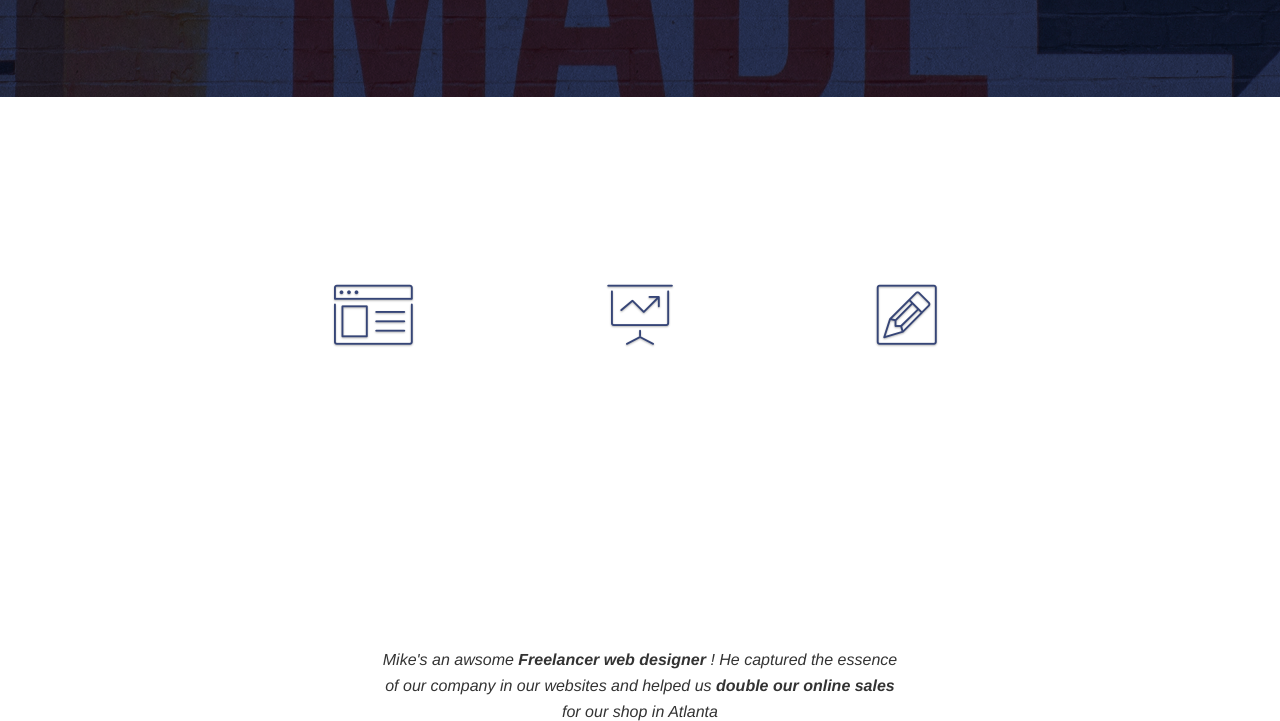
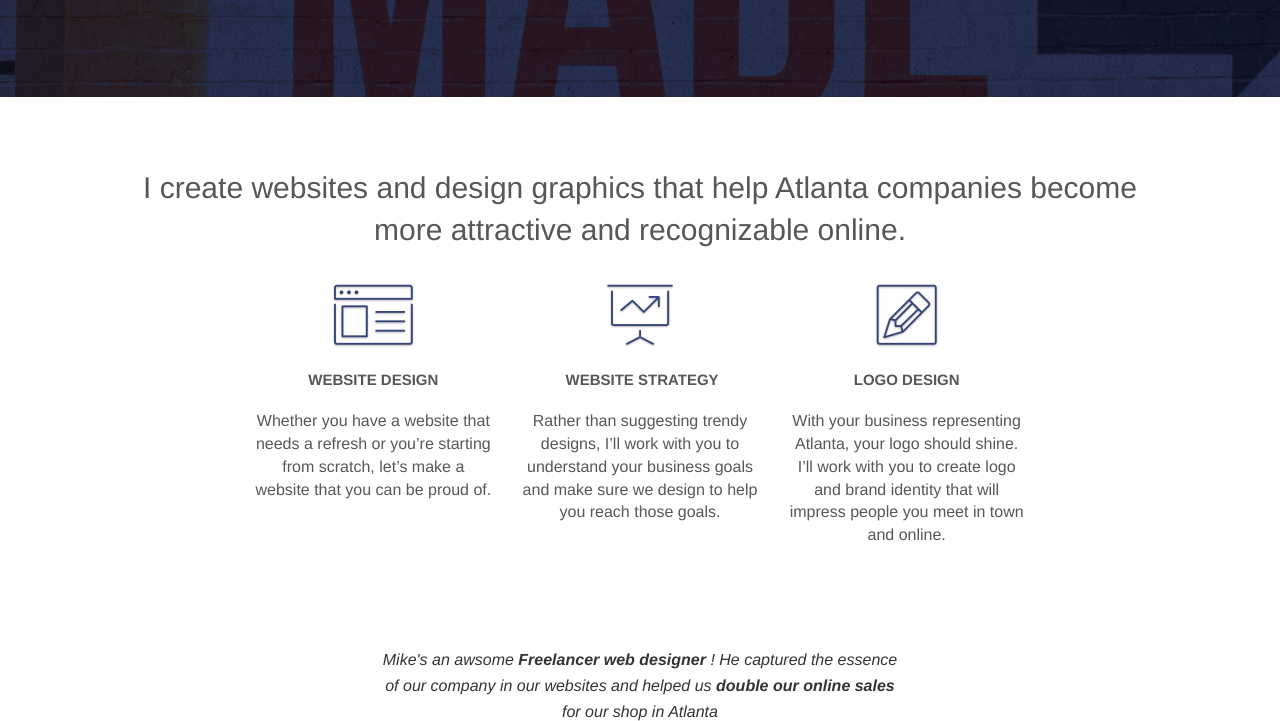
Before and after one commit to Comlanux/Mike-design-web, a plain HTML site: page index.html in a window 1280 px wide. Shown: the part 486-1207 px from the top of the page. Drawn offline with Linux system fonts and the light colour scheme.

Commit message:
fixed wrong color set

```diff
--- a/style.css
+++ b/style.css
@@ -663,7 +663,7 @@ label,
 a {
     font-family: "helvetica";
     font-weight: 400;
-    color: #fff!important;
+    color: #575757!important;
 }
 
 .container {
```
